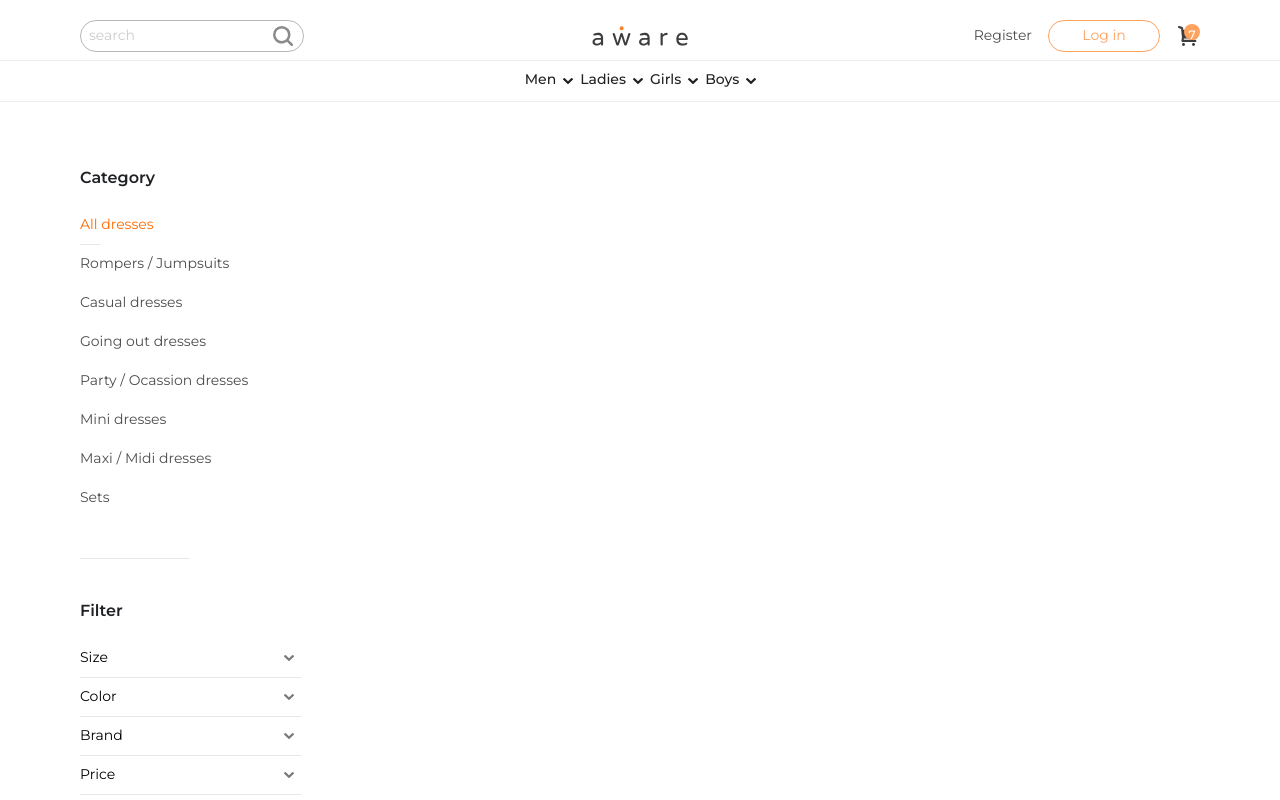
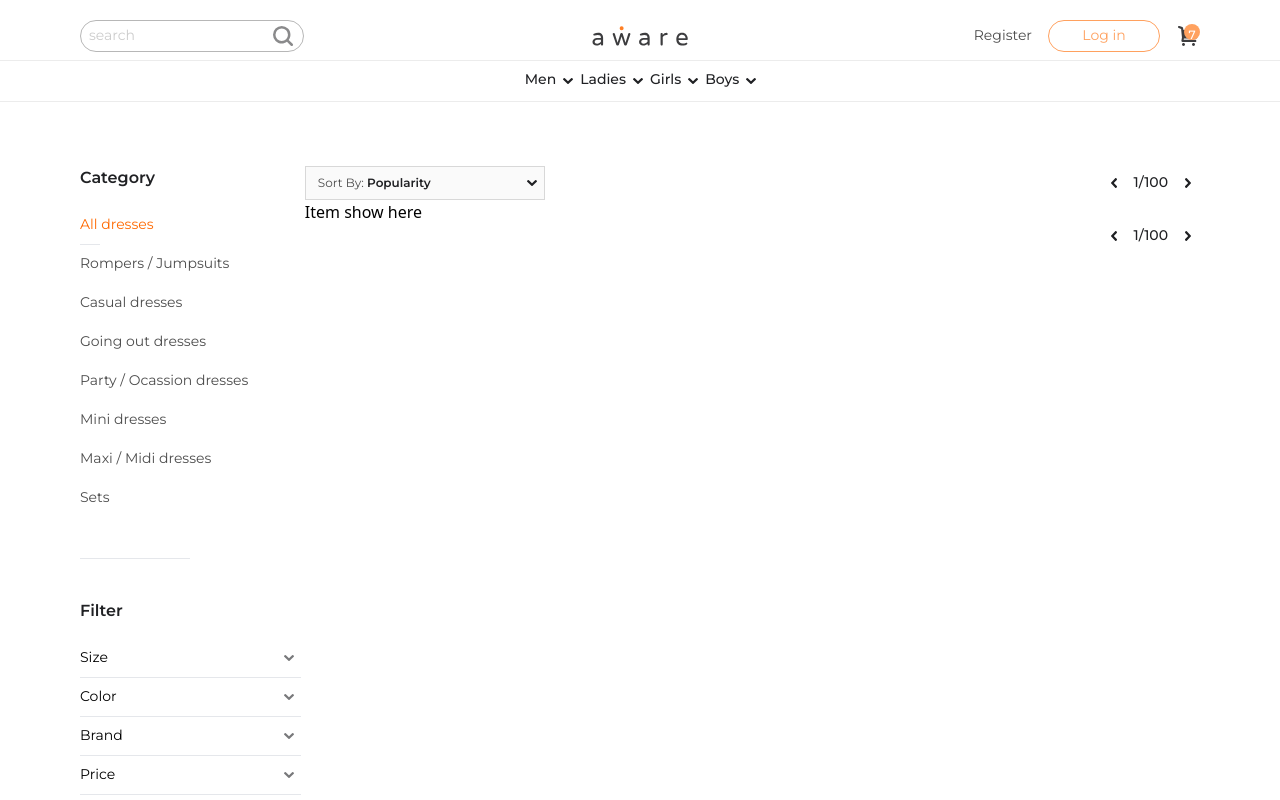
Before and after one commit to sunebelle/aware-customer, a React (Create React App) app: page /product in a window 1280 px wide. Shown: the top 800 px of the page. Built offline with nearby package versions, Linux system fonts and the light colour scheme.

Commit message:
UI-Product v2

```diff
--- /dev/null
+++ b/src/components/Dropdown/Dropdown.js
@@ -0,0 +1,55 @@
+import React, { useState } from "react";
+
+const Dropdown = () => {
+  const [showDropdownMenu, setShowDropdownMenu] = useState(false);
+  const [selected, setSelected] = useState({ title: "Popularity" });
+
+  const listOptions = [
+    { title: "Popularity" },
+    { title: "Name: A - Z" },
+    { title: "Price: lowest to highest" },
+    { title: "Price: highest to lowest" },
+  ];
+  return (
+    <div className="relative">
+      <div
+        onClick={() => setShowDropdownMenu((state) => !state)}
+        className="flex cursor-pointer justify-between py-1 pl-3 items-center w-60 bg-[#f6f6f6] border border-[#b7b7b7] border-opacity-50 bg-opacity-50"
+      >
+        <p className="Montserrat-s text-[#4d4d4d]">
+          Sort By:{" "}
+          <strong className="Montserrat text-[#202124] font-bold text-xs leading-6">
+            {selected.title}
+          </strong>
+        </p>
+        <img
+          className={`${showDropdownMenu && "transform rotate-180"}`}
+          src="/img/arrow.svg"
+          alt="arrow"
+        />
+      </div>
+      {showDropdownMenu && (
+        <ul className="absolute top-9 w-60 shadow-lg bg-[#fbfbfb] border border-[#eaeaea] border-opacity-50">
+          {/* w-44 */}
+          {listOptions?.map((option, i) => {
+            const active = option.title === selected.title;
+            return (
+              <div key={i} onClick={() => setSelected(option)}>
+                <li
+                  className={`${
+                    active && "bg-[#FFE699]"
+                  } Montserrat-s text-[#4d4d4d] font-medium p-2 cursor-pointer`}
+                >
+                  {option.title}
+                </li>
+                <hr className="text-[#ececec]" />
+              </div>
+            );
+          })}
+        </ul>
+      )}
+    </div>
+  );
+};
+
+export default Dropdown;
--- a/src/components/Layout/Header.js
+++ b/src/components/Layout/Header.js
@@ -83,7 +83,7 @@ const Header = () => {
         <div
           className={` ${
             openUserSetting ? "opacity-100" : "opacity-0"
-          } absolute z-10 top-0 right-28 w-44 flex-start shadow-2xl bg-[#fbfbfb] border border-[#eaeaea] flex flex-col p-2 space-y-2`}
+          } absolute z-10 top-0 right-28 w-44 flex-start shadow-lg bg-[#fbfbfb] border border-[#eaeaea] flex flex-col p-2 space-y-2`}
         >
           <p
             onClick={handleAccountSetting}
@@ -130,7 +130,7 @@ const Header = () => {
         {/* show element on hover || Click*/}
         {openCategories && (
           <div className="categories-container absolute z-10 top-12  flex items-center justify-center">
-            <div className=" flex flex-row whitespace-nowrap shadow-2xl bg-[#fbfbfb] border border-[#eaeaea] p-4 space-x-8 items-center justify-center">
+            <div className=" flex flex-row whitespace-nowrap shadow-xl bg-[#fbfbfb] border border-[#eaeaea] p-4 space-x-8 items-center justify-center">
               <span className="Montserrat-m font-normal text-[#202124]">
                 Tops
               </span>
--- /dev/null
+++ b/src/components/Pagination/Pagination.js
@@ -0,0 +1,13 @@
+import React from "react";
+
+const Pagination = () => {
+  return (
+    <div className="flex flex-row space-x-2 items-center justify-between">
+      <img className="transform rotate-90" src="/img/arrow.svg" alt="arrow" />
+      <p className="Montserrat-m font-medium text-[#202124]"> 1/100</p>
+      <img className="transform -rotate-90" src="/img/arrow.svg" alt="arrow" />
+    </div>
+  );
+};
+
+export default Pagination;
--- /dev/null
+++ b/src/pages/Product/CardItem.js
@@ -0,0 +1,15 @@
+import React from "react";
+
+const CardItem = () => {
+  return (
+    <div>
+      <h2> Item show here</h2>
+      {/* <img className="" src="" alt="arrow" />
+      <h2>title</h2>
+      <h2>type</h2>
+      <p></p> */}
+    </div>
+  );
+};
+
+export default CardItem;
--- a/src/pages/Product/Items.js
+++ b/src/pages/Product/Items.js
@@ -1,11 +1,24 @@
-import React from 'react'
+import React from "react";
+import Dropdown from "../../components/Dropdown/Dropdown";
+import Pagination from "../../components/Pagination/Pagination";
+import CardItem from "./CardItem";
 
 const Items = () => {
-    return (
-        <div>
+  return (
+    <div className="w-full">
+      <div className="flex justify-between items-center">
+        <Dropdown />
+        <Pagination />
+      </div>
+      <div className="flex flex-wrap">
+        {/* Many items display here */}
+        <CardItem />
+      </div>
+      <div className="flex justify-end">
+        <Pagination />
+      </div>
+    </div>
+  );
+};
 
-        </div>
-    )
-}
-
-export default Items
+export default Items;
--- a/src/pages/Product/Product.js
+++ b/src/pages/Product/Product.js
@@ -1,5 +1,6 @@
 import React from "react";
 import { useLocation } from "react-router";
+// import Dropdown from "../../components/Dropdown/Dropdown";
 import Category from "./Category";
 import Filter from "./Filter";
 import Items from "./Items";
```
